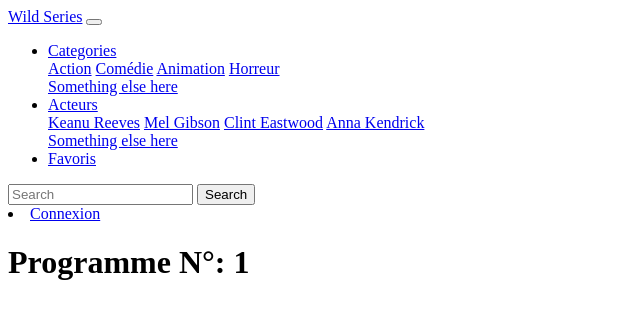
After one commit to Angelus-Dev-GitHub/Wild-Series, a Symfony app: template templates/program/show.html.twig in a window 1280 px wide. The commit adds this page. Shown: the top 319 px of the page, without its empty margins (0-640 px from the left). Run offline with Twig, Linux system fonts and the light colour scheme; the template is opened without the code that fills it: most values are stand-ins (such as "Sample title", 1, 10 or a date in 2020); some libraries are stand-ins or nearby versions.

Commit message:
Quete 05 -> Routing

```diff
--- a/templates/base.html.twig
+++ b/templates/base.html.twig
@@ -6,7 +6,7 @@
         {% block stylesheets %}
             {{ encore_entry_link_tags('app') }}
         {% endblock %}
-        <link rel="icon" type="image/png" href="assets/images/logo.png" />
+        <link rel="icon" type="image/png" href="" />
     </head>
     <body>
         <header>
--- /dev/null
+++ b/templates/program/show.html.twig
@@ -0,0 +1,6 @@
+{% extends "base.html.twig" %}
+
+{% block body %}
+    <h1>Programme N°: {{ id }}</h1>
+
+{% endblock %}
```
Also changed, not shown: src/Controller/ProgramController.php (+12 -0 lines).
